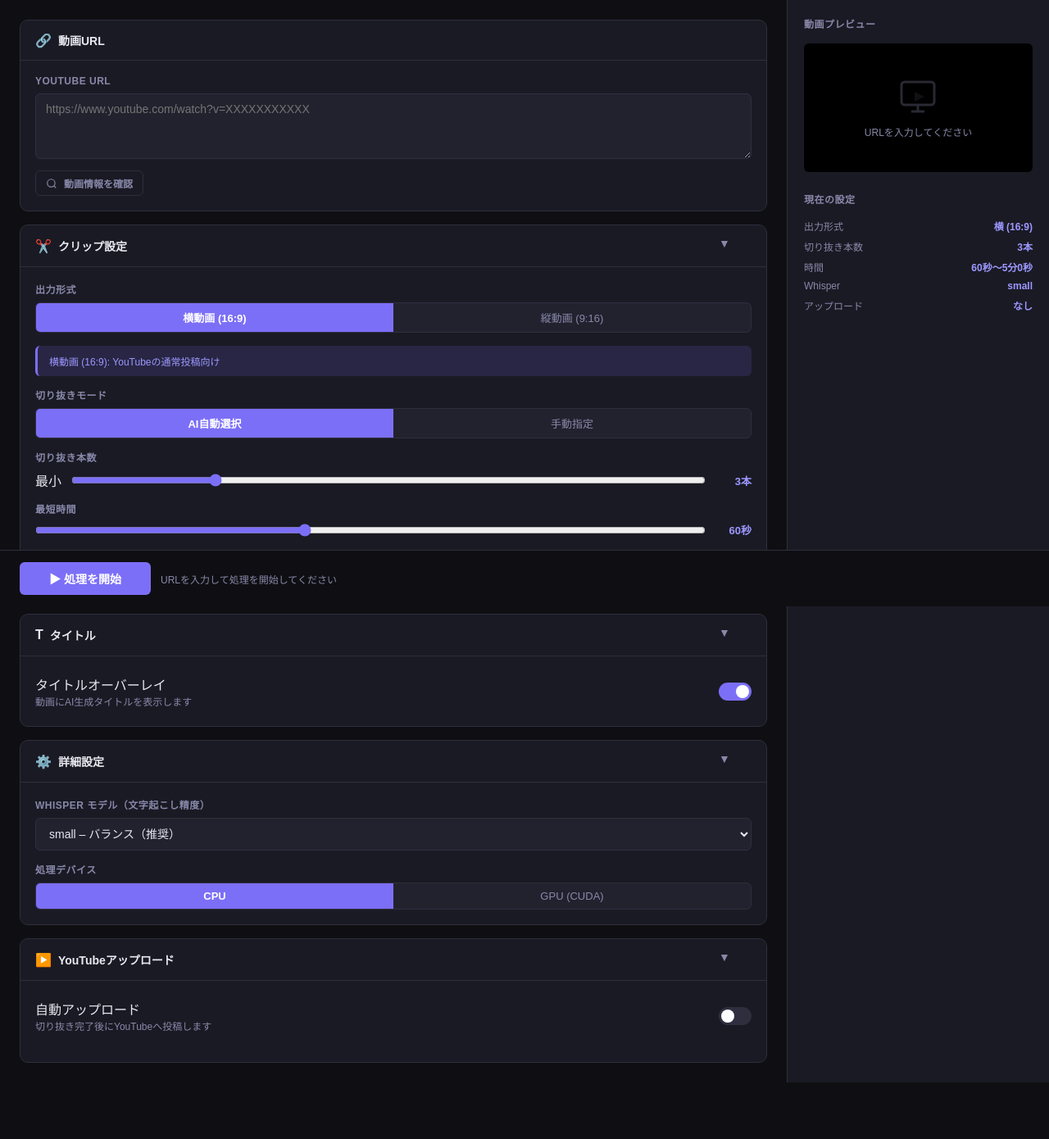
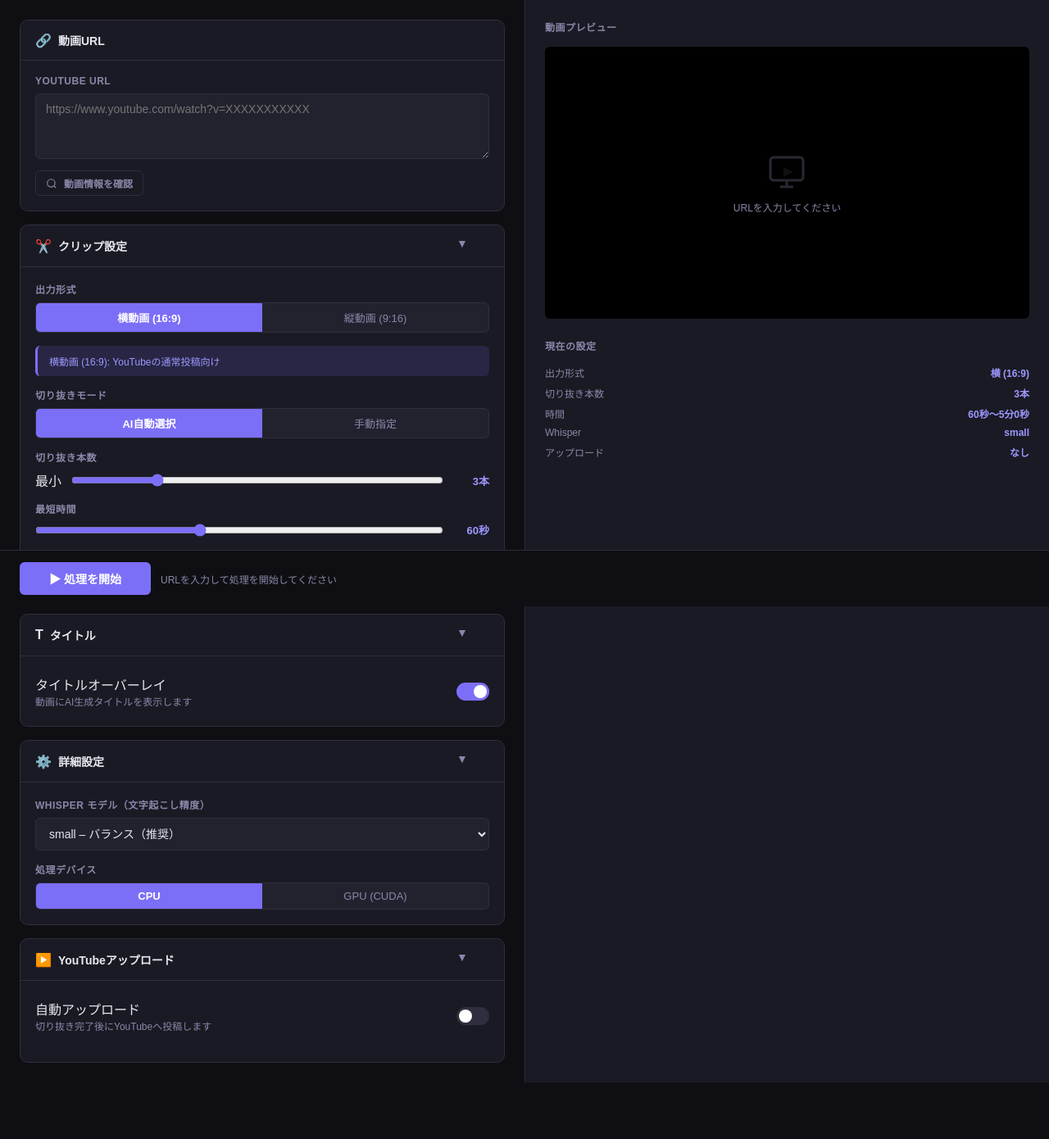
Before and after one commit to morip1119-lab/auto-youtube-kirinuki, a FastAPI app: page / in a window 1280 px wide. Shown: the part 60-1450 px from the top of the page at 82% size. Run offline with FastAPI, Linux system fonts and the light colour scheme.

Commit message:
UI: widen right panel to 640px for larger preview
Made-with: Cursor

```diff
--- a/templates/index.html
+++ b/templates/index.html
@@ -67,7 +67,7 @@
     /* ── メインレイアウト ─────────────────────────── */
     .main-layout {
       display: grid;
-      grid-template-columns: 1fr 320px;
+      grid-template-columns: 1fr 640px;
       gap: 0;
       flex: 1;
       overflow: hidden;
@@ -83,7 +83,7 @@
       border-left: 1px solid var(--border);
       background: var(--surface);
       overflow-y: auto;
-      padding: 20px;
+      padding: 24px;
       display: flex;
       flex-direction: column;
       gap: 16px;
```
